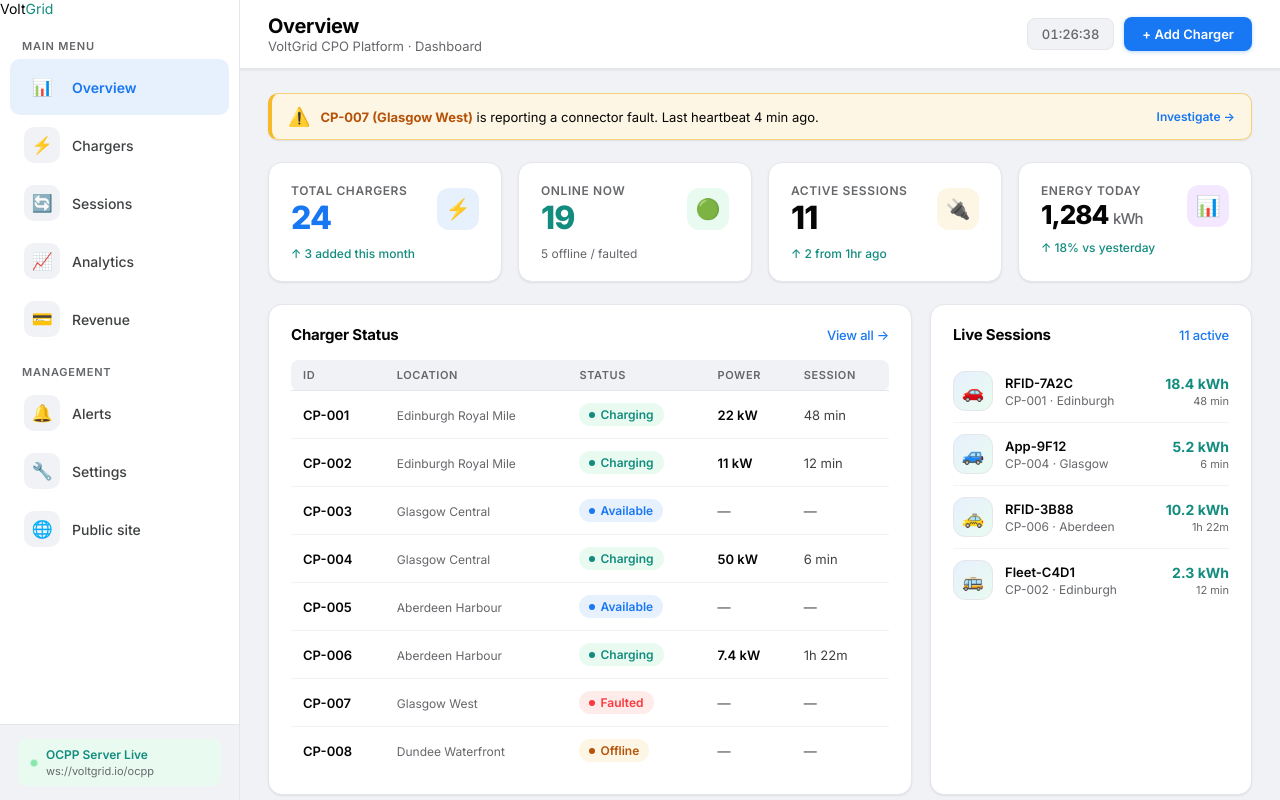
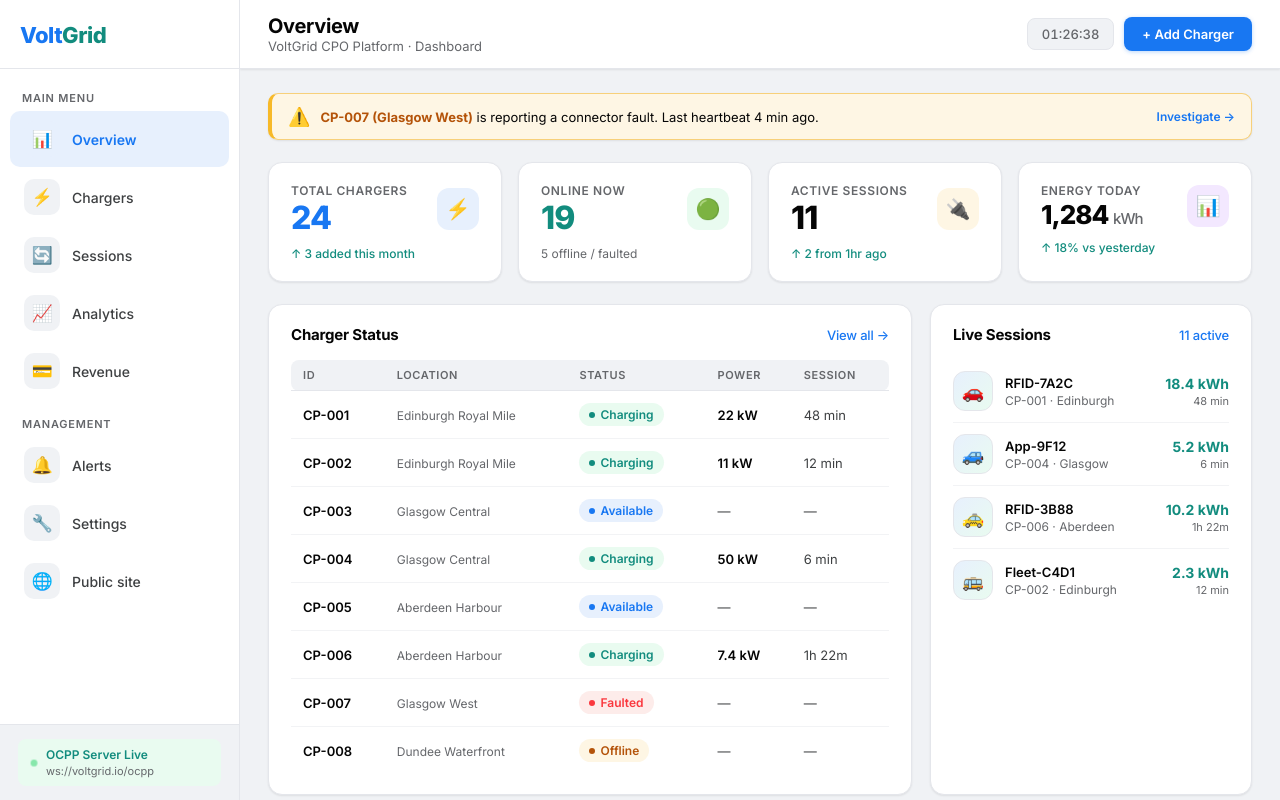
Before and after one commit to dattaphani899-create/voltgrid, a website: page voltgrid/dashboard.html in a window 1280 px wide. Drawn offline with Linux system fonts and the light colour scheme.

Commit message:
RemoveAbid

```diff
--- a/voltgrid/dashboard.html
+++ b/voltgrid/dashboard.html
@@ -53,7 +53,7 @@
     flex-direction: column;
     box-shadow: var(--shadow-sm);
   }
-  #ABID
+
   .logo {
     font-size: 22px;
     font-weight: 800;
@@ -673,5 +673,3 @@
 </script>
 </body>
 </html>
-
-<!-- "Hi This is Test merge request" -->
```
